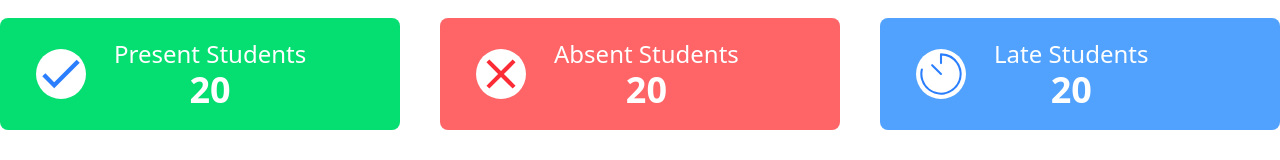
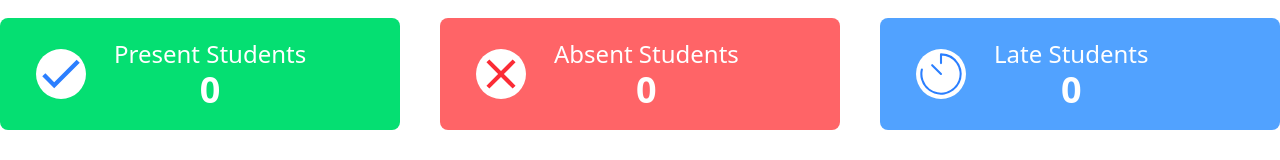
Before and after one commit to Dev-AyubAbdi/Student-Attendance-App, a React (Vite) app: page /TeacherDashboard in a window 1280 px wide. Shown: the part 154-314 px from the top of the page. Built offline with nearby package versions, Linux system fonts and the light colour scheme.

Commit message:
added components students list

```diff
--- a/src/Components/StudentLists.jsx
+++ b/src/Components/StudentLists.jsx
@@ -1,6 +1,6 @@
 import React, { useState } from "react";
 
-export default function ({ student }) {
+export default function ({ student, setAbsent }) {
   const [status, setStatus] = useState("pending");
   const getBtnStyle = (type) => {
     if (status === type) {
@@ -26,13 +26,13 @@ export default function ({ student }) {
             Present
           </button>
           <button
-            onClick={() => setStatus("absent")}
+            onClick={()=> setStatus("Absent")}
             className={`${getBtnStyle("absent")} p-2 rounded-lg`}
           >
             Absent
           </button>
           <button
-            onClick={() => setStatus("late")}
+            onClick={() =>  setStatus("late")}
             className={`${getBtnStyle("late")} p-2 rounded-lg`}
           >
             Late
--- a/src/Components/TeacherDashboard.jsx
+++ b/src/Components/TeacherDashboard.jsx
@@ -9,9 +9,9 @@ import { StudentsDashboard } from "./StudentsDashboard";
 export const TeacherDashboard = () => {
   const { Students } = useStudents();
   console.log(Students);
-  const [present, setPresent] = useState("");
-  const [absent, setAbsent] = useState("");
-  const [late, setLate] = useState("");
+  const [present, setPresent] = useState(0);
+  const [absent, setAbsent] = useState(0);
+  const [late, setLate] = useState(0);
 
 
   return (
@@ -33,7 +33,7 @@ export const TeacherDashboard = () => {
             />
             <div>
               <span className="text-2xl">Present Students</span>
-              <p className="text-center text-4xl font-semibold">20</p>
+              <p className="text-center text-4xl font-semibold">{present}</p>
             </div>
           </div>
         </div>
@@ -45,7 +45,7 @@ export const TeacherDashboard = () => {
             />
             <div>
               <span className="text-2xl">Absent Students</span>
-              <p className="text-center text-4xl font-semibold">20</p>
+              <p className="text-center text-4xl font-semibold">{absent}</p>
             </div>
           </div>
         </div>
@@ -57,7 +57,7 @@ export const TeacherDashboard = () => {
             />
             <div>
               <span className="text-2xl">Late Students</span>
-              <p className="text-center text-4xl font-semibold">20</p>
+              <p className="text-center text-4xl font-semibold">{late}</p>
             </div>
           </div>
         </div>
@@ -71,7 +71,7 @@ export const TeacherDashboard = () => {
               Attendance List
             </h2>
             {Students.map((student) => (
-             <StudentsDashboard  student={student}/>
+             <StudentsDashboard  student={student} setAbsent={setAbsent}/>
             ))}
           </>
         ) : (
```
